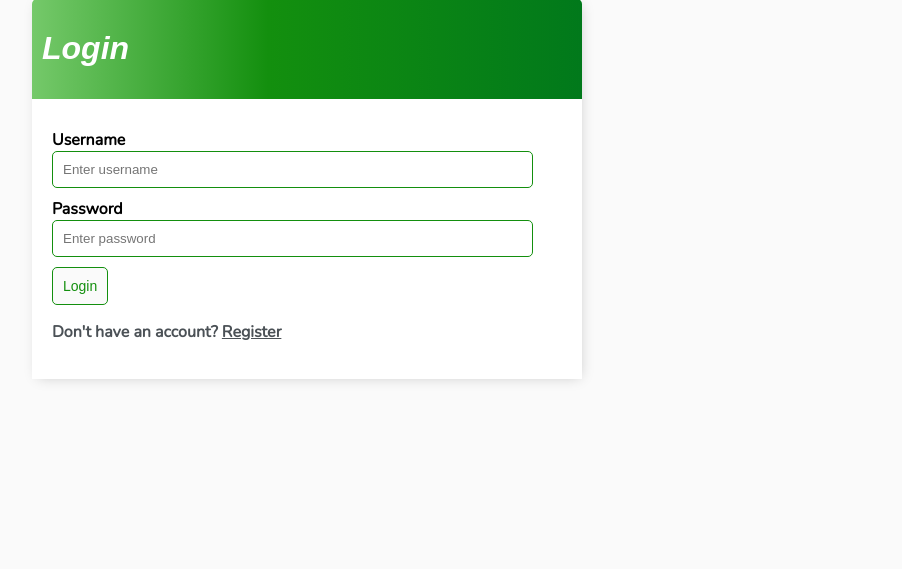
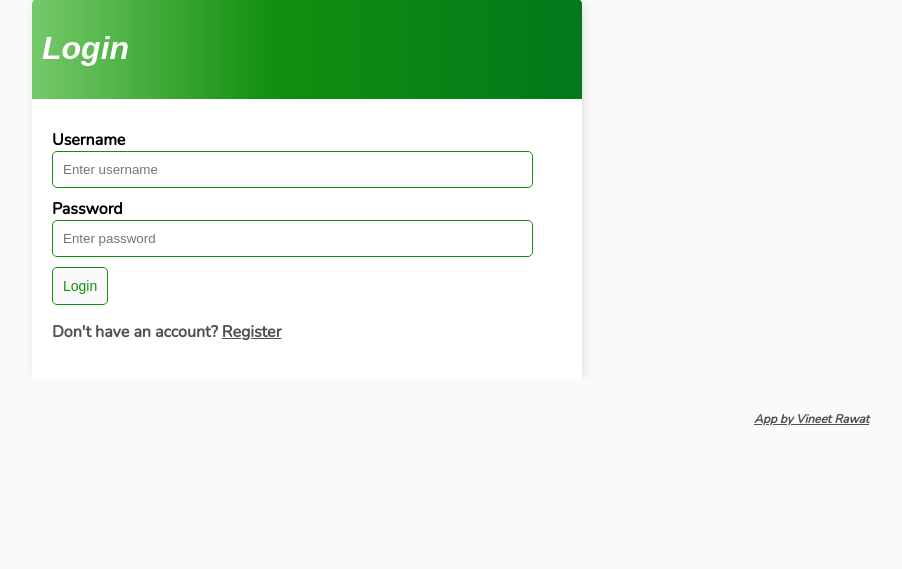
Before and after one commit to vineet-codes256/Todo-App, a Django app: page /login/ in a window 1280 px wide. Shown: the part 59-628 px from the top of the page, without its empty margins (333-1235 px from the left). Run offline with Django 4.2, Linux system fonts and the light colour scheme.

Commit message:
Final commit

```diff
--- a/base/templates/base/login.html
+++ b/base/templates/base/login.html
@@ -23,3 +23,7 @@
 </div>
 
 {% endblock content %}
+<div class="footer">
+    <p><i>App by Vineet Rawat</i></p>
+</div>
+<!-- </body> -->
--- a/base/templates/base/main.html
+++ b/base/templates/base/main.html
@@ -39,6 +39,13 @@
             -webkit-box-shadow: 2px 2px 13px -4px rgba(0,0,0,0.21);
             box-shadow: 2px 2px 13px -4px rgba(0,0,0,0.21);
 
+        }
+        .footer{
+            background-color: #fafafa;
+            padding: 20px;
+            text-align: right;
+            font-size: 12px;
+            color: #4b5156;
         }
         .header-bar{
             display: flex;
@@ -149,6 +156,8 @@
 
         {% endblock content %}
     </div>
-
+<div class="footer">
+  <p><i>App by Vineet Rawat</i></p>
+</div>
 </body>
 </html>
```
Also changed, not shown: db.sqlite3. Lines whose indentation alone changed are shown as unchanged.
